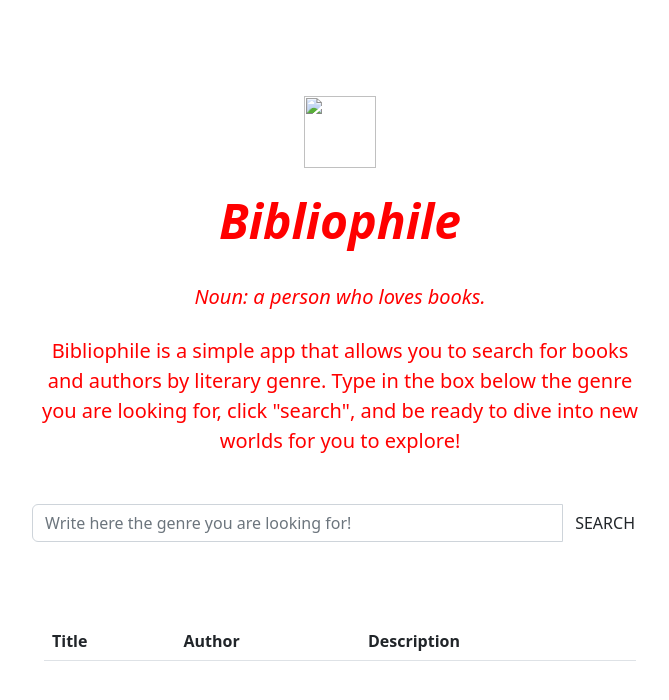
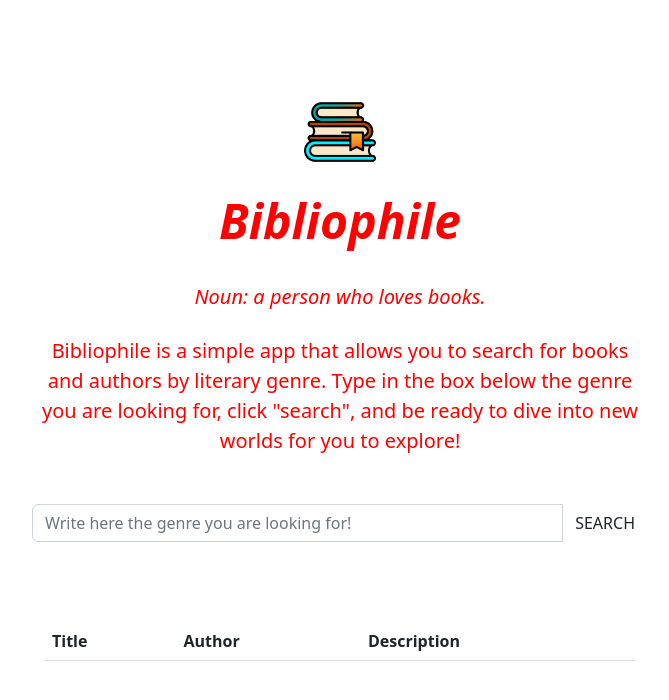
Before and after one commit to clarissacortese/Bibliophile, a website built with webpack: page src/index.html in a window 1280 px wide. Shown: the whole page, without its empty margins (300-969 px from the left). Built offline with nearby package versions, Linux system fonts and the light colour scheme; files whose address does not match are found by name.

Commit message:
message: images

```diff
--- a/src/index.html
+++ b/src/index.html
@@ -4,12 +4,12 @@
     <meta http-equiv="X-UA-Compatible" content="IE=edge">
     <meta name="viewport" content="width=device-width, initial-scale=1.0">
     <title>Bibliophile</title>
-    <link rel="icon" type="image/x-icon" href="imgs/books_colored.png">
+    <link rel="icon" type="image/x-icon" href="./img/books.png">
     <link href="https://cdn.jsdelivr.net/npm/bootstrap@5.2.2/dist/css/bootstrap.min.css" rel="stylesheet" integrity="sha384-Zenh87qX5JnK2Jl0vWa8Ck2rdkQ2Bzep5IDxbcnCeuOxjzrPF/et3URy9Bv1WTRi" crossorigin="anonymous">
 </head>
 <body>
     <div class="px-4 py-5 my-5 text-center">
-        <img id="home" class="d-block mx-auto mb-4" src="imgs/books_colored.png" alt="" width="72" height="72">
+        <img id="home" class="d-block mx-auto mb-4" src="./img/books.png" alt="" width="72" height="72">
         <h1 class="display-5 fw-bold"><em>Bibliophile</em></h1>
         <br>
         <div class="col-lg-6 mx-auto">
```
